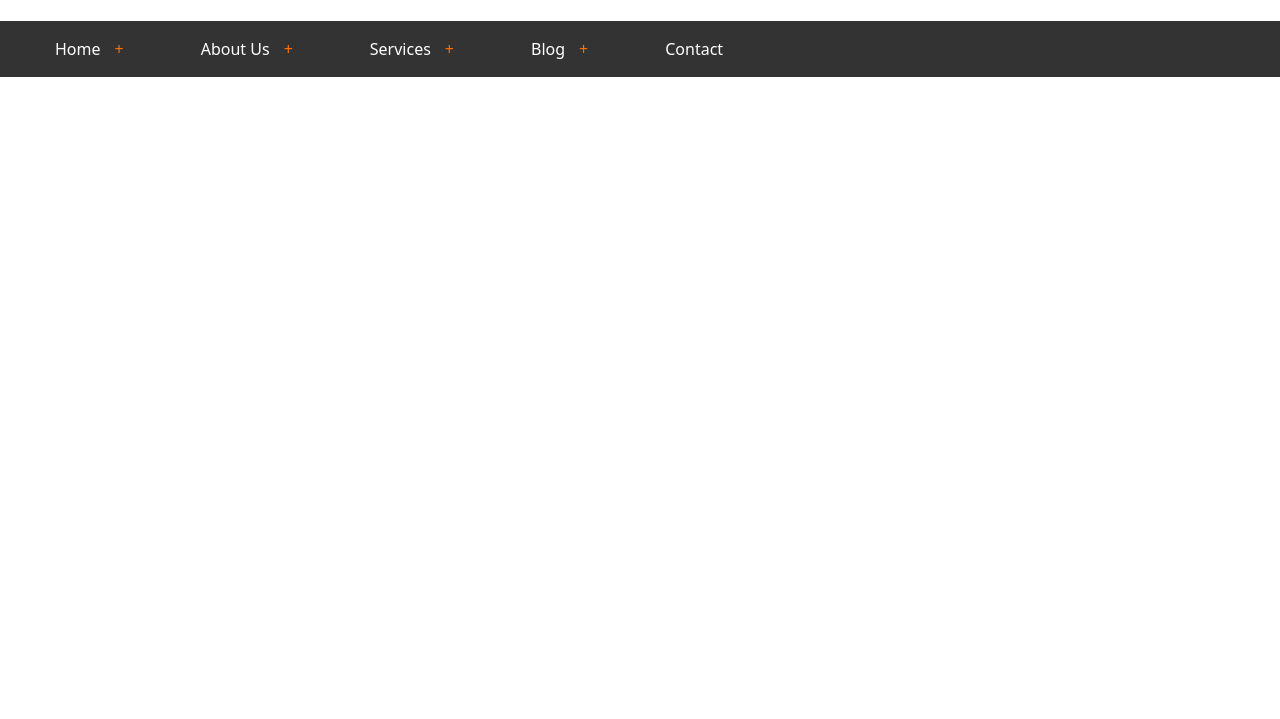
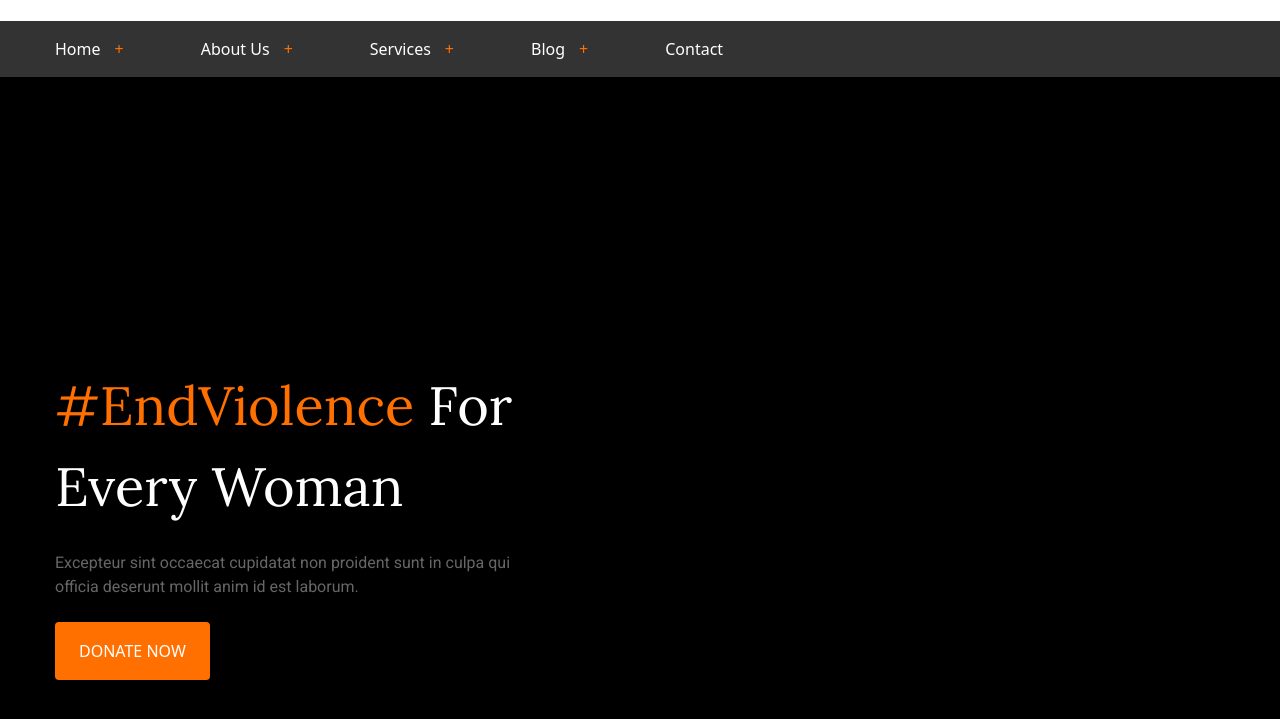
Before and after one commit to codayon/ftn-ngoo, a website: page index.html in a window 1280 px wide. Shown: the part 365-1084 px from the top of the page. Before the commit the page ends 800 px from the top, so only its background shows below. Drawn offline with Linux system fonts and the light colour scheme.

Commit message:
add header part 4

```diff
--- a/index.html
+++ b/index.html
@@ -107,5 +107,21 @@
         <a href="#" class="text-white hover:text-orangea">Contact</a>
       </div>
     </section>
+
+    <!-- header part 4 -->
+    <section class="bg-black">
+      <div class="max-w-container m-auto pt-[288px] pb-[323px]">
+        <h1 class="w-[535px] text-white text-[54px] font-lora">
+          <span class="text-orangea">#EndViolence</span> For Every Woman
+        </h1>
+        <p class="text-blackc font-roboto w-[497px] pt-6 pb-10">
+          Excepteur sint occaecat cupidatat non proident sunt in culpa qui
+          officia deserunt mollit anim id est laborum.
+        </p>
+        <a href="#" class="text-white bg-orangea px-6 py-[18px] rounded-sm">
+          DONATE NOW
+        </a>
+      </div>
+    </section>
   </body>
 </html>
```
Also changed, not shown: src/output.css.
